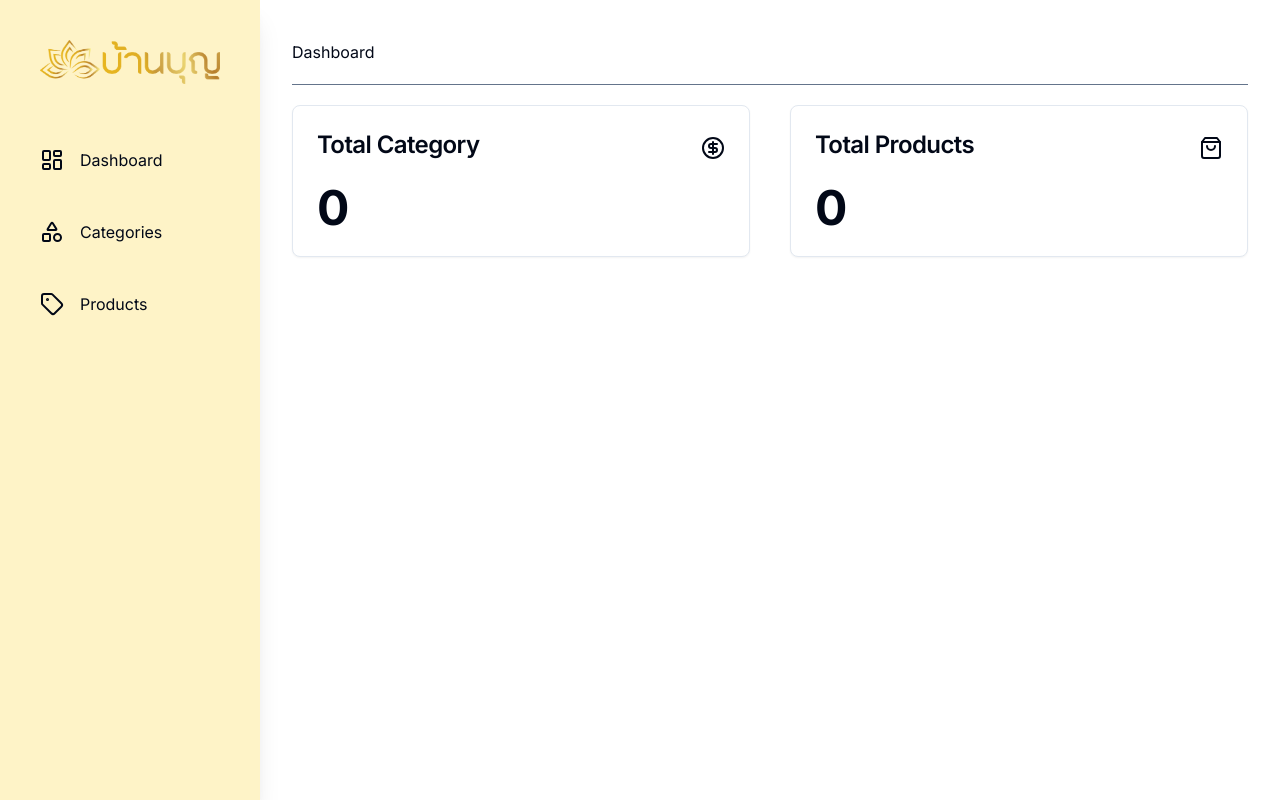
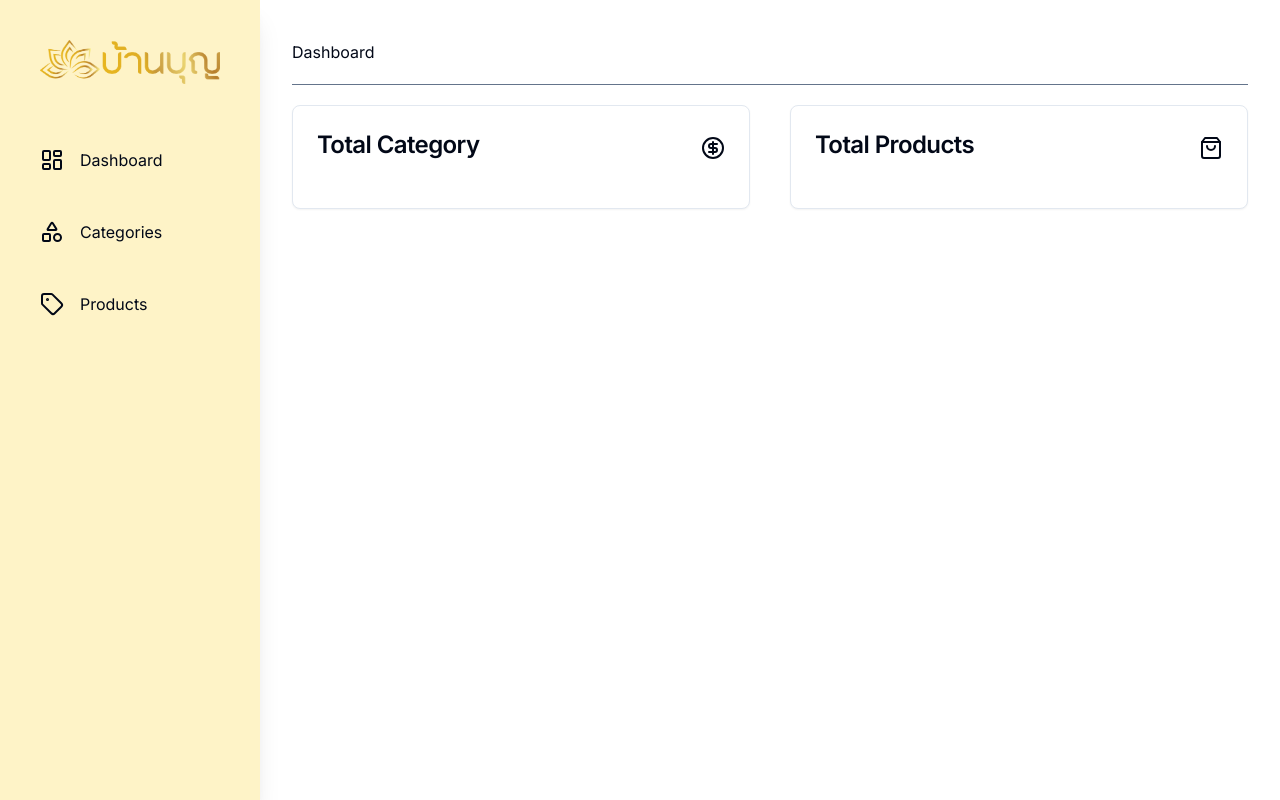
Before and after one commit to wisavachart/banboon_admin, a Next.js app: page / in a window 1280 px wide. Built offline with nearby package versions, Linux system fonts and the light colour scheme; no server answers; the database is empty.

Commit message:
edited_api_again

```diff
--- a/app/(dashboard)/page.tsx
+++ b/app/(dashboard)/page.tsx
@@ -1,15 +1,8 @@
 import { Card, CardContent, CardHeader, CardTitle } from "@/components/ui/card";
 import { Separator } from "@/components/ui/separator";
-import { getTotalCategory, getTotalProducts } from "@/lib/actions";
 
 import { CircleDollarSign, ShoppingBag } from "lucide-react";
-export default async function Home() {
-  const totalCategory = await getTotalCategory().then(
-    (data) => data.totalCategory
-  );
-  const totalProducts = await getTotalProducts().then(
-    (data) => data.totalProducts
-  );
+export default function Home() {
   return (
     <div className="px-8 py-10">
       <p className="text-heading2-bold">Dashboard</p>
@@ -22,7 +15,7 @@ export default async function Home() {
             <CircleDollarSign className="max-sm:hidden" />
           </CardHeader>
           <CardContent>
-            <p className="font-bold text-5xl">{totalCategory}</p>
+            <p className="font-bold text-5xl"></p>
           </CardContent>
         </Card>
 
@@ -32,7 +25,7 @@ export default async function Home() {
             <ShoppingBag className="max-sm:hidden" />
           </CardHeader>
           <CardContent>
-            <p className="font-bold text-5xl">{totalProducts}</p>
+            <p className="font-bold text-5xl"></p>
           </CardContent>
         </Card>
       </div>
--- a/package.json
+++ b/package.json
@@ -22,7 +22,7 @@
     "cmdk": "^1.0.0",
     "lucide-react": "^0.395.0",
     "mongodb": "^6.7.0",
-    "mongoose": "^8.4.1",
+    "mongoose": "^8.4.3",
     "next": "14.2.4",
     "next-cloudinary": "^6.6.2",
     "react": "^18",
```
Also changed, not shown: 1 other file (tests, documents, lock files or other folders).
